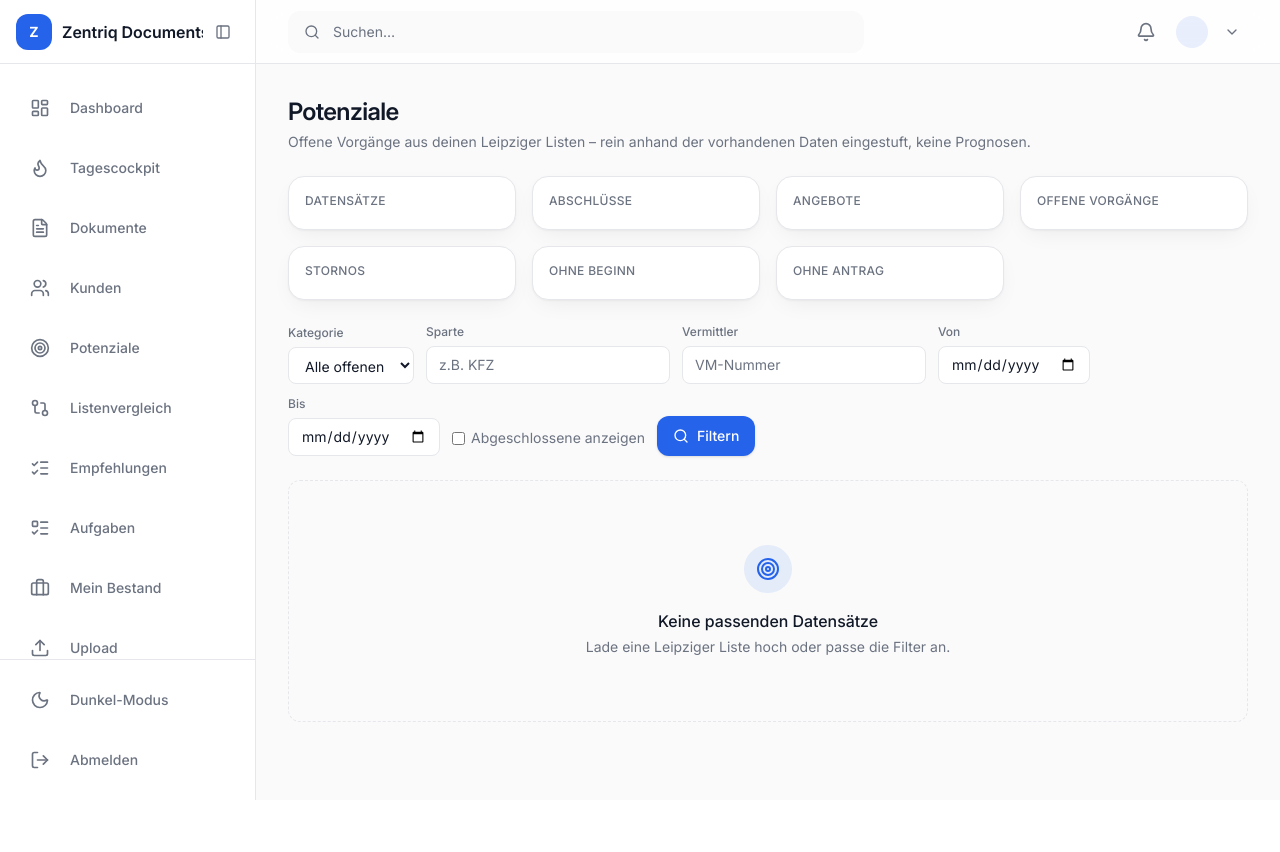
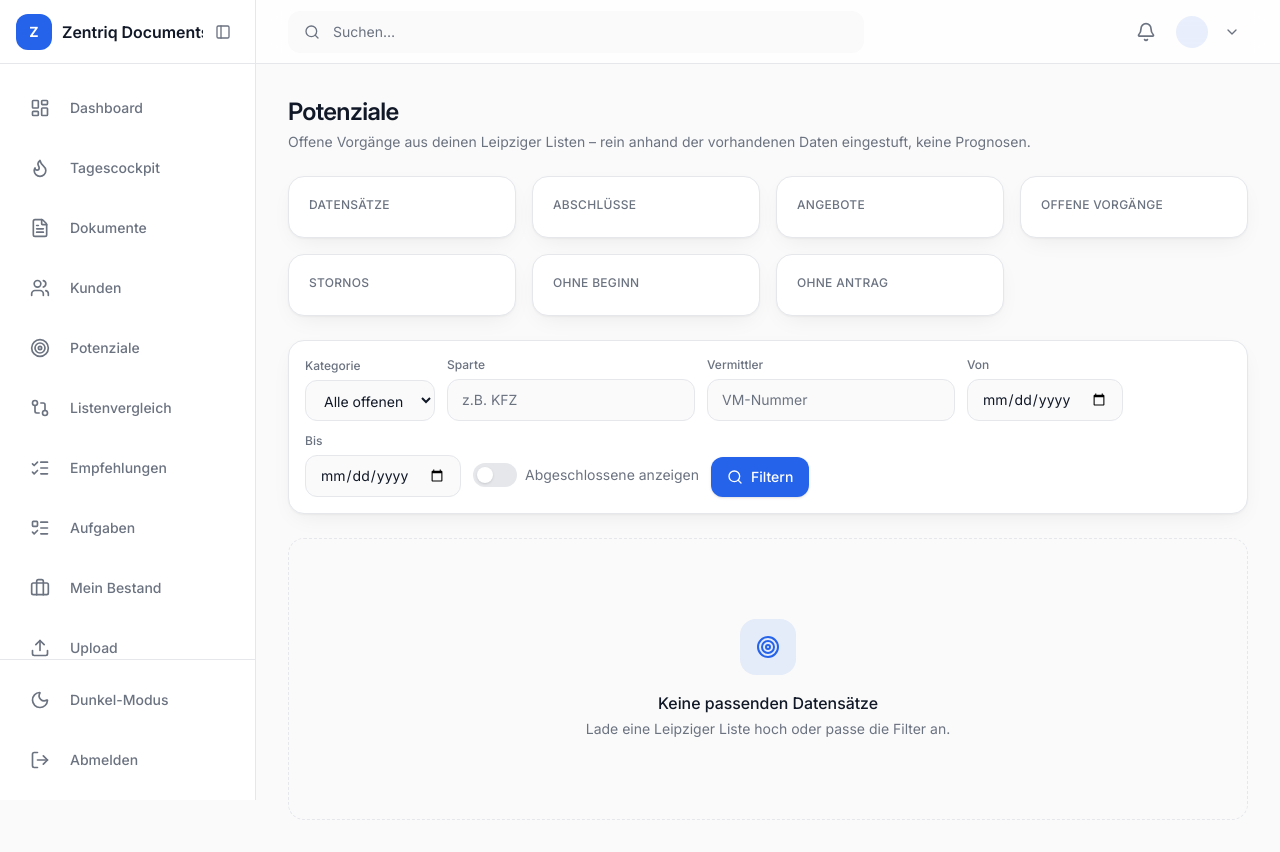
Before and after one commit to Gr4ffZombi3/zentriq-documents, a Python web app: template app/templates/potenziale/index.html in a window 1280 px wide. Before the commit the page ends 800 px from the top, so only its background shows below. Run offline with Jinja, Linux system fonts and the light colour scheme; the template is opened without the code that fills it, so the values that code supplies are empty; some libraries are stand-ins or nearby versions.

Commit message:
M14.4: Potenziale index + Vergleich im neuen Card-/Toggle-Stil
Hoechstes Testrisiko dieses Meilensteins bewusst vermieden: category-Filter
bleibt ein echtes <select> (nur groesser/rounded-xl gestylt), include_closed
bleibt eine echte Checkbox - jetzt als Toggle-Switch visualisiert (sr-only +
has-[:checked]/peer-checked CSS, keine Alpine-/JS-Logik noetig), aber das
serverseitig gerenderte checked-Attribut bleibt exakt wie zuvor erhalten.
Damit musste kein einziger bestehender Test angepasst werden (245 Tests
weiterhin gruen, inkl. der exakten String-Assertions 'value="pruefen"
selected', 'checked', "Keine passenden Datensätze").

Datensatz-Karten wirken jetzt wie eine Konversationsliste: Name + Kategorie-
Badge in einer Zeile, groessere Begruendung, card(hover=True) aus M14.1.
Vergleich-Seite: Entry-Zeilen mit Hover-Rahmen, Icon-Kreis im Kartenkopf,
grosszuegigeres Padding. Filterformular bekommt eine eigene Card-Umrandung.

Live im Browser verifiziert: Kategorie-Filter (GET-Query) filtert weiterhin
korrekt, Zuruecksetzen-Link erscheint, Vergleich-Leerzustand rendert exakt wie
zuvor, keine Konsolenfehler.

Co-Authored-By: Claude Sonnet 5 <noreply@anthropic.com>

```diff
--- a/app/templates/potenziale/index.html
+++ b/app/templates/potenziale/index.html
@@ -13,41 +13,41 @@
 </div>
 
 <div class="mb-6 grid grid-cols-2 gap-4 sm:grid-cols-3 lg:grid-cols-4">
-  {% call card(padding='p-4') %}
+  {% call card(padding='p-5') %}
     <p class="text-xs font-medium uppercase tracking-wide text-text-muted">Datensätze</p>
-    <p class="mt-1 text-xl font-semibold text-text">{{ summary.total_records }}</p>
+    <p class="mt-1 text-2xl font-semibold text-text">{{ summary.total_records }}</p>
   {% endcall %}
-  {% call card(padding='p-4') %}
+  {% call card(padding='p-5') %}
     <p class="text-xs font-medium uppercase tracking-wide text-text-muted">Abschlüsse</p>
-    <p class="mt-1 text-xl font-semibold text-text">{{ summary.abgeschlossen }}</p>
+    <p class="mt-1 text-2xl font-semibold text-text">{{ summary.abgeschlossen }}</p>
   {% endcall %}
-  {% call card(padding='p-4') %}
+  {% call card(padding='p-5') %}
     <p class="text-xs font-medium uppercase tracking-wide text-text-muted">Angebote</p>
-    <p class="mt-1 text-xl font-semibold text-text">{{ summary.angebote }}</p>
+    <p class="mt-1 text-2xl font-semibold text-text">{{ summary.angebote }}</p>
   {% endcall %}
-  {% call card(padding='p-4') %}
+  {% call card(padding='p-5') %}
     <p class="text-xs font-medium uppercase tracking-wide text-text-muted">Offene Vorgänge</p>
-    <p class="mt-1 text-xl font-semibold text-text">{{ summary.offene_vorgaenge }}</p>
+    <p class="mt-1 text-2xl font-semibold text-text">{{ summary.offene_vorgaenge }}</p>
   {% endcall %}
-  {% call card(padding='p-4') %}
+  {% call card(padding='p-5') %}
     <p class="text-xs font-medium uppercase tracking-wide text-text-muted">Stornos</p>
-    <p class="mt-1 text-xl font-semibold text-text">{{ summary.stornos }}</p>
+    <p class="mt-1 text-2xl font-semibold text-text">{{ summary.stornos }}</p>
   {% endcall %}
-  {% call card(padding='p-4') %}
+  {% call card(padding='p-5') %}
     <p class="text-xs font-medium uppercase tracking-wide text-text-muted">Ohne Beginn</p>
-    <p class="mt-1 text-xl font-semibold text-text">{{ summary.ohne_beginn }}</p>
+    <p class="mt-1 text-2xl font-semibold text-text">{{ summary.ohne_beginn }}</p>
   {% endcall %}
-  {% call card(padding='p-4') %}
+  {% call card(padding='p-5') %}
     <p class="text-xs font-medium uppercase tracking-wide text-text-muted">Ohne Antrag</p>
-    <p class="mt-1 text-xl font-semibold text-text">{{ summary.ohne_antrag }}</p>
+    <p class="mt-1 text-2xl font-semibold text-text">{{ summary.ohne_antrag }}</p>
   {% endcall %}
 </div>
 
-<form method="get" class="mb-6 flex flex-wrap items-end gap-3">
+<form method="get" class="mb-6 flex flex-wrap items-end gap-3 rounded-2xl border border-border bg-surface p-4 shadow-soft">
   <div class="flex flex-col gap-1.5">
     <label for="filter-category" class="text-xs font-medium text-text-muted">Kategorie</label>
     <select id="filter-category" name="category" onchange="this.form.submit()"
-            class="rounded-lg border border-border bg-surface px-3 py-2 text-sm text-text focus:outline-none focus:ring-2 focus:ring-primary focus:border-primary">
+            class="rounded-xl border border-border bg-bg px-3.5 py-2.5 text-sm text-text transition duration-200 focus:outline-none focus:ring-2 focus:ring-primary focus:border-primary">
       <option value="">Alle offenen</option>
       {% for cat in categories %}
         <option value="{{ cat.value }}" {{ 'selected' if filters.category == cat else '' }}>
@@ -60,27 +60,30 @@
     <label for="filter-product-line" class="text-xs font-medium text-text-muted">Sparte</label>
     <input id="filter-product-line" type="text" name="product_line" value="{{ filters.product_line or '' }}"
            placeholder="z.B. KFZ"
-           class="rounded-lg border border-border bg-surface px-3 py-2 text-sm text-text placeholder:text-text-muted focus:outline-none focus:ring-2 focus:ring-primary focus:border-primary">
+           class="rounded-xl border border-border bg-bg px-3.5 py-2.5 text-sm text-text placeholder:text-text-muted transition duration-200 focus:outline-none focus:ring-2 focus:ring-primary focus:border-primary">
   </div>
   <div class="flex flex-col gap-1.5">
     <label for="filter-broker-number" class="text-xs font-medium text-text-muted">Vermittler</label>
     <input id="filter-broker-number" type="text" name="broker_number" value="{{ filters.broker_number or '' }}"
            placeholder="VM-Nummer"
-           class="rounded-lg border border-border bg-surface px-3 py-2 text-sm text-text placeholder:text-text-muted focus:outline-none focus:ring-2 focus:ring-primary focus:border-primary">
+           class="rounded-xl border border-border bg-bg px-3.5 py-2.5 text-sm text-text placeholder:text-text-muted transition duration-200 focus:outline-none focus:ring-2 focus:ring-primary focus:border-primary">
   </div>
   <div class="flex flex-col gap-1.5">
     <label for="filter-date-from" class="text-xs font-medium text-text-muted">Von</label>
     <input id="filter-date-from" type="date" name="date_from" value="{{ filters.date_from or '' }}"
-           class="rounded-lg border border-border bg-surface px-3 py-2 text-sm text-text focus:outline-none focus:ring-2 focus:ring-primary focus:border-primary">
+           class="rounded-xl border border-border bg-bg px-3.5 py-2.5 text-sm text-text transition duration-200 focus:outline-none focus:ring-2 focus:ring-primary focus:border-primary">
   </div>
   <div class="flex flex-col gap-1.5">
     <label for="filter-date-to" class="text-xs font-medium text-text-muted">Bis</label>
     <input id="filter-date-to" type="date" name="date_to" value="{{ filters.date_to or '' }}"
-           class="rounded-lg border border-border bg-surface px-3 py-2 text-sm text-text focus:outline-none focus:ring-2 focus:ring-primary focus:border-primary">
+           class="rounded-xl border border-border bg-bg px-3.5 py-2.5 text-sm text-text transition duration-200 focus:outline-none focus:ring-2 focus:ring-primary focus:border-primary">
   </div>
-  <label class="flex items-center gap-1.5 pb-2 text-sm text-text-muted">
-    <input type="checkbox" name="include_closed" value="1" {{ 'checked' if filters.include_closed else '' }}
-           onchange="this.form.submit()" class="accent-primary">
+  <label class="flex cursor-pointer items-center gap-2 pb-2.5 text-sm text-text-muted">
+    <span class="relative inline-flex h-6 w-11 shrink-0 items-center rounded-full bg-border transition duration-200 has-[:checked]:bg-primary">
+      <input type="checkbox" name="include_closed" value="1" {{ 'checked' if filters.include_closed else '' }}
+             onchange="this.form.submit()" class="peer sr-only">
+      <span class="inline-block h-4 w-4 translate-x-1 rounded-full bg-surface shadow-sm transition duration-200 peer-checked:translate-x-6"></span>
+    </span>
     Abgeschlossene anzeigen
   </label>
   {{ button('Filtern', type='submit', icon_name='search') }}
@@ -107,30 +110,30 @@
 {% if records %}
 <div class="flex flex-col gap-3">
   {% for record in records %}
-    {% call card(padding='p-5') %}
-      <div class="flex flex-wrap items-start justify-between gap-3">
+    {% call card(padding='p-6', hover=True) %}
+      <div class="flex flex-wrap items-start justify-between gap-4">
         <div class="min-w-0">
-          <p class="font-medium text-text">{{ record.customer_name or 'Unbekannter Kunde' }}</p>
-          <p class="mt-0.5 text-sm text-text-muted">
+          <div class="flex items-center gap-2">
+            <p class="font-semibold text-text">{{ record.customer_name or 'Unbekannter Kunde' }}</p>
+            {{ badge(category_labels.get(record.category.value, record.category.value), variant=category_variants.get(record.category.value, 'muted')) }}
+          </div>
+          <p class="mt-1 text-sm text-text-muted">
             {{ record.product or '–' }}{% if record.product_line %} · {{ record.product_line }}{% endif %}
             {% if record.angebotsdatum %} · {{ record.angebotsdatum.strftime('%d.%m.%Y') }}{% endif %}
           </p>
-          <p class="mt-2 text-sm text-text">{{ record.reason }}</p>
+          <p class="mt-3 text-sm text-text">{{ record.reason }}</p>
         </div>
-        <div class="flex shrink-0 items-center gap-2">
-          {{ badge(category_labels.get(record.category.value, record.category.value), variant=category_variants.get(record.category.value, 'muted')) }}
-          <a href="{{ url_for('documents.detail', document_id=record.document_id) }}"
-             class="inline-flex items-center gap-1 text-sm font-medium text-primary hover:text-primary-hover">
-            Dokument öffnen {{ icon('chevron-right', class='w-4 h-4') }}
-          </a>
-        </div>
+        <a href="{{ url_for('documents.detail', document_id=record.document_id) }}"
+           class="inline-flex shrink-0 items-center gap-1 text-sm font-medium text-primary transition duration-200 hover:text-primary-hover hover:gap-1.5">
+          Dokument öffnen {{ icon('chevron-right', class='w-4 h-4') }}
+        </a>
       </div>
     {% endcall %}
   {% endfor %}
 </div>
 {% else %}
-  <div class="flex flex-col items-center rounded-xl border border-dashed border-border py-16 text-center">
-    <span class="mb-4 flex h-12 w-12 items-center justify-center rounded-full bg-primary/10 text-primary">
+  <div class="flex flex-col items-center rounded-2xl border border-dashed border-border py-20 text-center">
+    <span class="mb-4 flex h-14 w-14 items-center justify-center rounded-2xl bg-primary/10 text-primary">
       {{ icon('target', class='w-6 h-6') }}
     </span>
     <p class="font-medium text-text">Keine passenden Datensätze</p>
```
Also changed, not shown: app/templates/potenziale/vergleich.html (+11 -9 lines), app/static/css/app.css.
